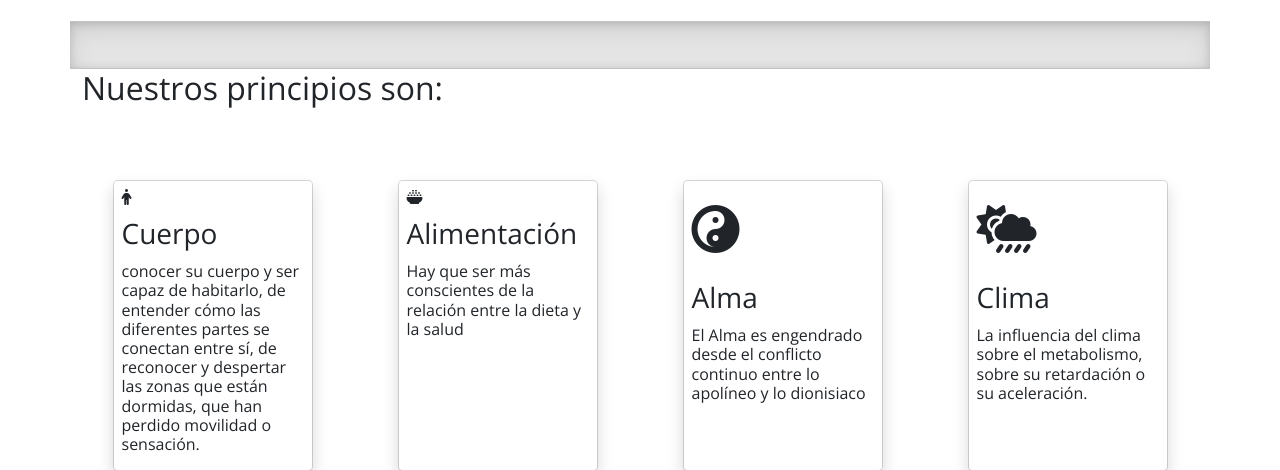
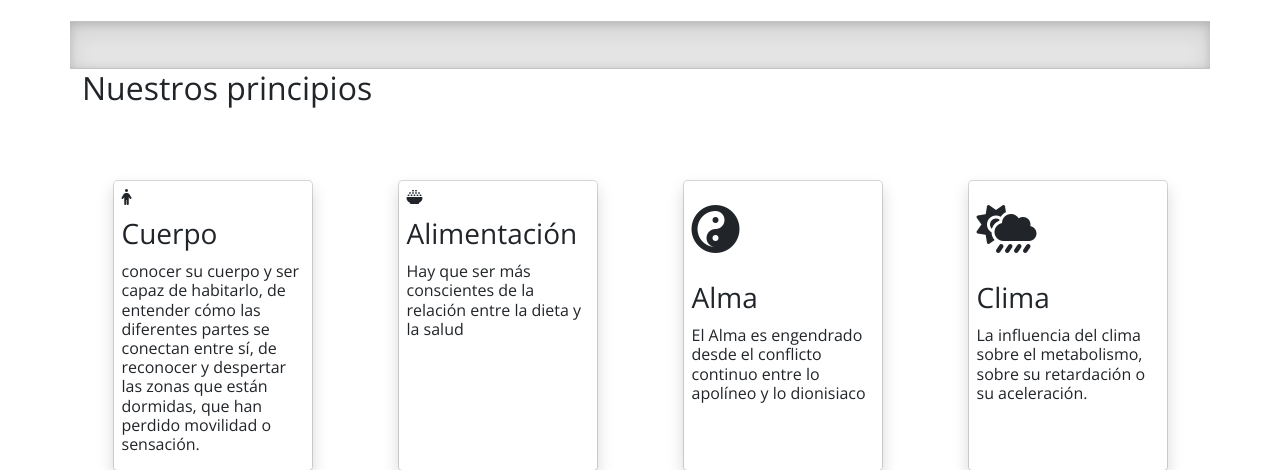
Before and after one commit to VictorPenafiel/Django_Deploy, a Django app: page / in a window 1280 px wide. Shown: the part 1746-2216 px from the top of the page. Run offline with Django 3.2, Linux system fonts and the light colour scheme; data comes from the database, SQL or seed files in the repository; some libraries are stand-ins or nearby versions.

Commit message:
dinamica

```diff
--- a/web/templates/index.html
+++ b/web/templates/index.html
@@ -132,7 +132,7 @@
         <div class="b-example-divider"></div>
 
         <section id="eventos">
-            <h2>Nuestros principios son:</h2>
+            <h2>Nuestros principios</h2>
         </section>
 
         <div class="dropdown-menu p-2 shadow rounded-3" style="width: 200px" id="dropdownCalendar">
```
